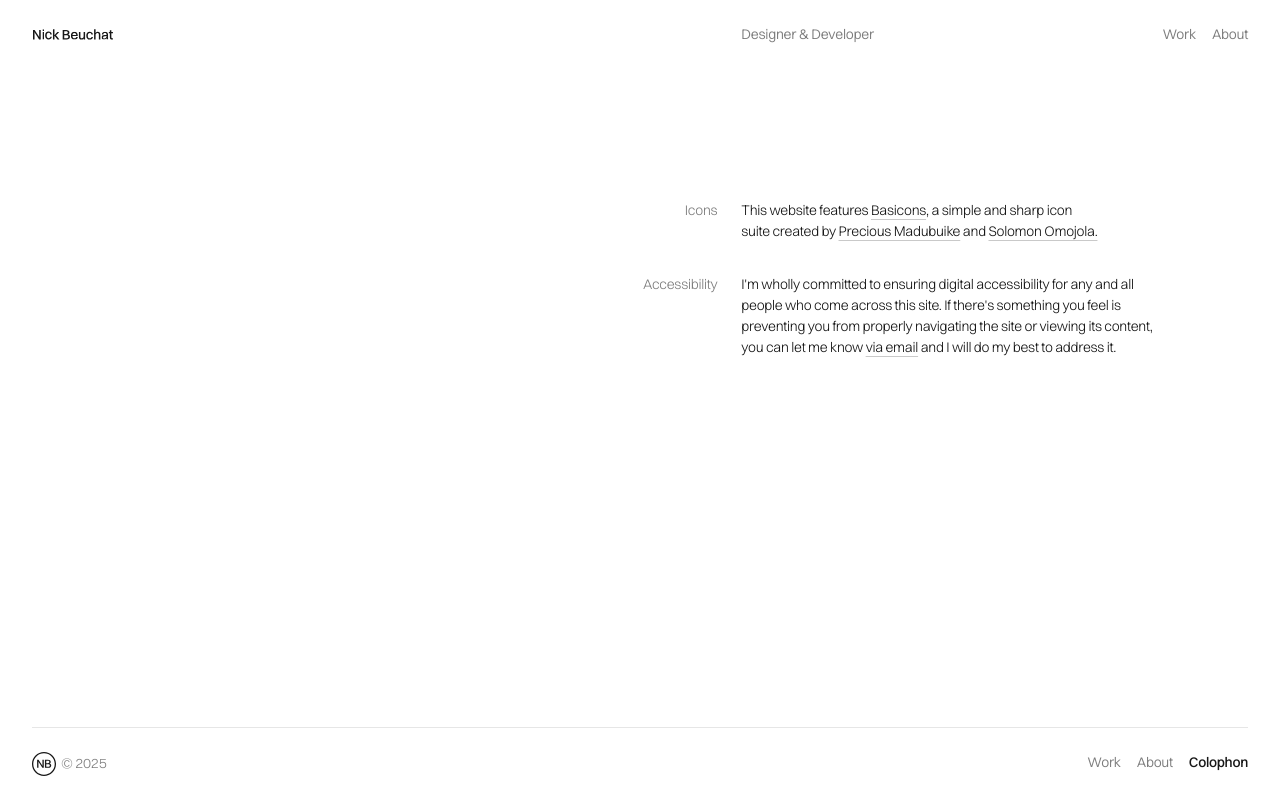
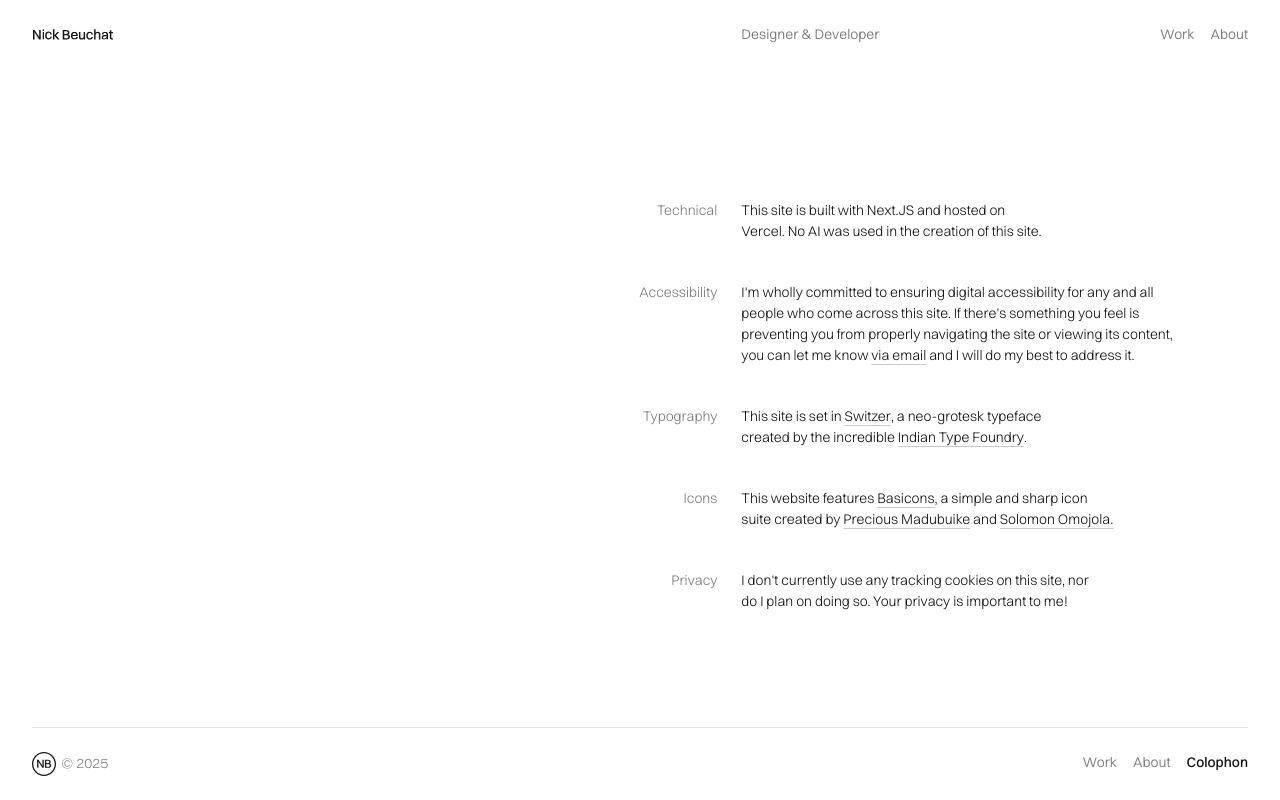
Before and after one commit to nicbeuc/nickbeuchat.com, a Next.js app: page /colophon in a window 1280 px wide. Built offline with nearby package versions, Linux system fonts and the light colour scheme.

Commit message:
colophon additions

```diff
--- a/src/app/global.css
+++ b/src/app/global.css
@@ -93,7 +93,7 @@ h6 {
   /* Typography */
   --font-size-body: 0.875rem;
   --font-size-title: 1.5rem;
-  --font-letter-spacing-body: -.035ch;
+  --font-letter-spacing-body: 0;
   --font-letter-spacing-title: -.05ch;
   --font-weight-body: 300;
   --font-line-height-body: 1.5;
@@ -117,6 +117,7 @@ h6 {
 
   /* Mobile */
   @media (width <= 60rem) {
+    --font-size-title: 1.25rem;
     --page-margin-block: 1rem;
     --page-margin-inline: 1rem;
     --grid-columns: repeat(5, 1fr);
--- a/src/sections/ColophonSection/index.tsx
+++ b/src/sections/ColophonSection/index.tsx
@@ -5,13 +5,25 @@ export default function ColophonSection() {
   return (
     <div className={styles.wrapper}>
       <section>
-        <h2>Icons</h2>
-        <p>This website features <Link external href="https://basicons.xyz/">Basicons</Link>, a simple and sharp icon suite created by <Link external href="https://www.preciousm.co/">Precious Madubuike</Link> and <Link external href="https://www.linkedin.com/in/solomon-omojola-6255198a/">Solomon Omojola.</Link></p>
+        <h2>Technical</h2>
+        <p>This site is built with Next.JS and hosted on Vercel. No AI was used in the creation of this site.</p>
       </section>
       <section>
         <h2>Accessibility</h2>
         <p>I&apos;m wholly committed to ensuring digital accessibility for any and all people who come across this site. If there&apos;s something you feel is preventing you from properly navigating the site or viewing its content, you can let me know <Link href="mailto:hi@nickbeuchat.com?subject=Accessibility%20Concern">via email</Link> and I will do my best to address it.</p>
       </section>
+      <section>
+        <h2>Typography</h2>
+        <p>This site is set in <Link external href="https://www.fontshare.com/fonts/switzer">Switzer</Link>, a neo-grotesk typeface created by the incredible <Link external href="https://www.indiantypefoundry.com/">Indian Type Foundry</Link>.</p>
+      </section>
+      <section>
+        <h2>Icons</h2>
+        <p>This website features <Link external href="https://basicons.xyz/">Basicons</Link>, a simple and sharp icon suite created by <Link external href="https://www.preciousm.co/">Precious Madubuike</Link> and <Link external href="https://www.linkedin.com/in/solomon-omojola-6255198a/">Solomon Omojola.</Link></p>
+      </section>
+      <section>
+        <h2>Privacy</h2>
+        <p>I don&apos;t currently use any tracking cookies on this site, nor do I plan on doing so. Your privacy is important to me!</p>
+      </section>
     </div>
   )
 }
--- a/src/sections/ColophonSection/styles.module.css
+++ b/src/sections/ColophonSection/styles.module.css
@@ -1,10 +1,10 @@
 .wrapper {
   display: grid;
   grid-template-columns: subgrid;
-  row-gap: 2rem;
+  row-gap: 2.5rem;
 
   @media (width > 60rem) {
-    grid-column: 7/-1;
+    grid-column: 6/-1;
   }
 }
 
@@ -28,10 +28,10 @@
     justify-self: end;
     text-align: right;
     margin: 0 1.5rem 0 0;
-    grid-column: 1/2;
+    grid-column: 1/3;
   }
 
   .wrapper > section p {
-    grid-column: 2/-1;
+    grid-column: 3/-1;
   }
 }
```
Also changed, not shown: src/sections/AboutSection/styles.module.css (indentation only).
